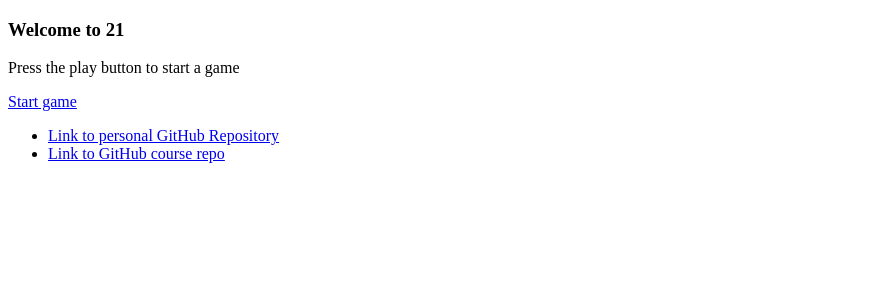
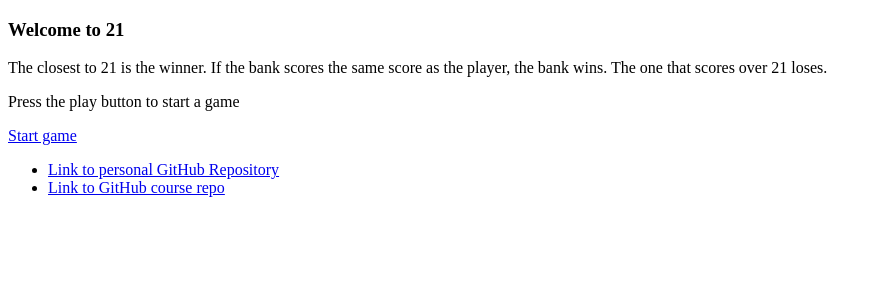
Before and after one commit to rebahama/bth-mvc-1, a Symfony app: template templates/card/game.html.twig in a window 1280 px wide. Shown: the part 168-468 px from the top of the page, without its empty margins (0-882 px from the left). Run offline with Twig, Linux system fonts and the light colour scheme; the template is opened without the code that fills it, so the values that code supplies are empty; some libraries are stand-ins or nearby versions.

Commit message:
style the welcome to game page

```diff
--- a/templates/card/game.html.twig
+++ b/templates/card/game.html.twig
@@ -5,6 +5,10 @@
 {% block body %}
 <div class="grid-container-dynamic">
     <h3>Welcome to 21 </h3>
+    <p class="game-rules">
+        The closest to 21 is the winner. If the bank scores the same score as the player, the bank wins.
+        The one that scores over 21 loses.
+    </p>
 <p> Press the play button to start a game </p>
 
 <a href="{{ path('card_play') }}" class="custom-btn">Start game</a>
--- a/templates/card/game_play.html.twig
+++ b/templates/card/game_play.html.twig
@@ -39,13 +39,15 @@
     </ul>
     <p><strong>Bank's Total Points:</strong> {{ bank_points }}</p>
     {% else %}
-        <p>The bank hasn't drawn any cards yet.</p>
+        <p>The bank hasn't drawn any cards</p>
     {% endif %}
 
 
     {% if winner is defined %}
     <h3>{{ winner }}</h3>
     <a href="{{ path('card_restart') }}" class="custom-btn-stop">Restart game</a>
+
+
 {% endif %}
 </div>
 {% endblock %}
```
Also changed, not shown: assets/styles/cardgame.css (+8 -0 lines).
